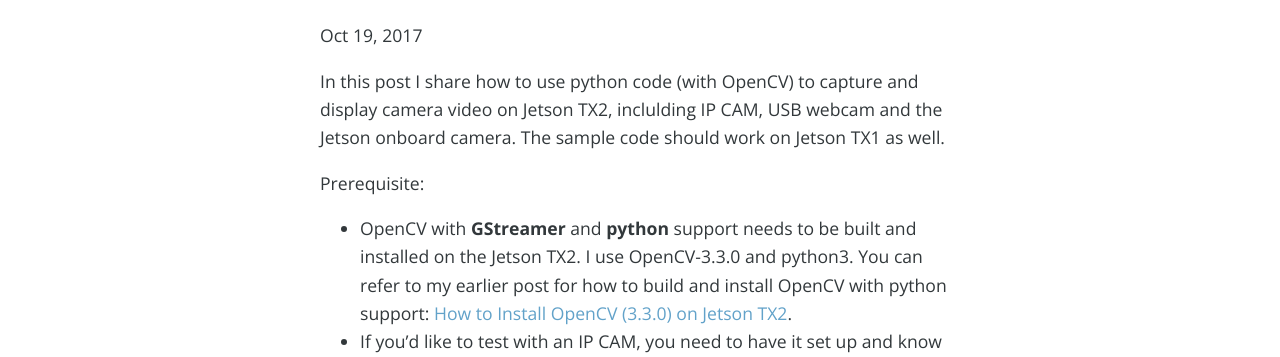
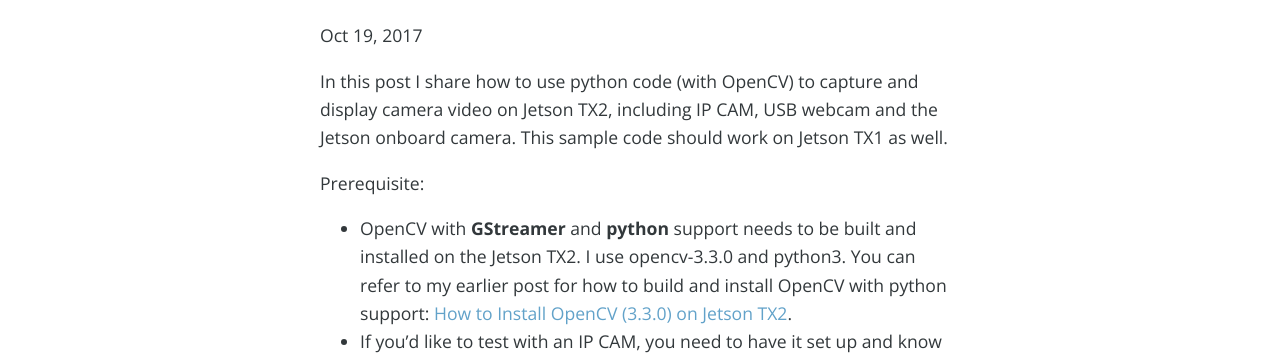
Before and after one commit to jkjung-avt/jkjung-avt.github.io, a Jekyll site: the page built from _posts/2017-10-19-tx2-camera-with-python.md, in a window 1280 px wide and 1400 px high, scrolled down 200 px. Shown: the part 191-548 px from the top of the window. Built offline with Jekyll 4.4.1, drawn with Linux system fonts in a browser that asks for light colours; nearby versions of some CDN libraries; comment, search, counter and statistics services are not loaded; some of the changed text lies outside the part shown.

Commit message:
Correct some typos

````diff
--- a/_posts/2017-10-19-tx2-camera-with-python.md
+++ b/_posts/2017-10-19-tx2-camera-with-python.md
@@ -2,17 +2,17 @@
 layout: post
 comments: true
 title: "How to Capture and Display Camera Video with Python on Jetson TX2"
-excerpt: "In this post I share how to use python code (with OpenCV) to capture and display camera video on Jetson TX2, inclulding IP CAM, USB webcam and the Jetson onboard camera. The sample code should work on Jetson TX1 as well."
+excerpt: "In this post I share how to use python code (with OpenCV) to capture and display camera video on Jetson TX2, including IP CAM, USB webcam and the Jetson onboard camera. This sample code should work on Jetson TX1 as well."
 date: 2017-10-19
 category: "opencv"
 tags: opencv
 ---
 
-In this post I share how to use python code (with OpenCV) to capture and display camera video on Jetson TX2, inclulding IP CAM, USB webcam and the Jetson onboard camera. The sample code should work on Jetson TX1 as well.
+In this post I share how to use python code (with OpenCV) to capture and display camera video on Jetson TX2, including IP CAM, USB webcam and the Jetson onboard camera. This sample code should work on Jetson TX1 as well.
 
 Prerequisite:
 
-* OpenCV with **GStreamer** and **python** support needs to be built and installed on the Jetson TX2. I use OpenCV-3.3.0 and python3. You can refer to my earlier post for how to build and install OpenCV with python support: [How to Install OpenCV (3.3.0) on Jetson TX2](https://jkjung-avt.github.io/opencv3-on-tx2/).
+* OpenCV with **GStreamer** and **python** support needs to be built and installed on the Jetson TX2. I use opencv-3.3.0 and python3. You can refer to my earlier post for how to build and install OpenCV with python support: [How to Install OpenCV (3.3.0) on Jetson TX2](https://jkjung-avt.github.io/opencv3-on-tx2/).
 * If you'd like to test with an IP CAM, you need to have it set up and know its RTSP URI, e.g. rtsp://admin:XXXXX@192.168.1.64:554.
 * Hook up a USB webcam (I was using Logitech C920) if you'd like to test with it. The USB webcam would usually be instantiated as /dev/video1, since the Jetson onboard camera has occupied /dev/video0.
 
@@ -44,7 +44,7 @@
 
 Discussions:
 
-The crux of this `tegra-cam.py` lies in the GStreamer pipelines I use to call `cv.VideoCapture()`. In my experience, using **nvvidconv** to do image scaling and to convert color format to BGRx (note that OpenCV requires *BGR* as the final output) produces better results in terms of frame rate.
+The crux of this `tegra-cam.py` script lies in the GStreamer pipelines I use to call `cv.VideoCapture()`. In my experience, using **nvvidconv** to do image scaling and to convert color format to BGRx (note that OpenCV requires *BGR* as the final output) produces better results in terms of frame rate.
 
 ```python
 def open_cam_rtsp(uri, width, height):
````
